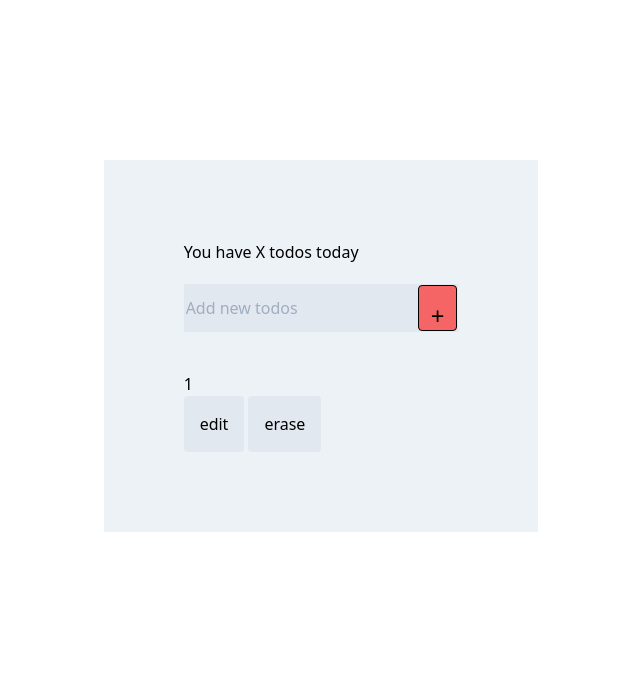
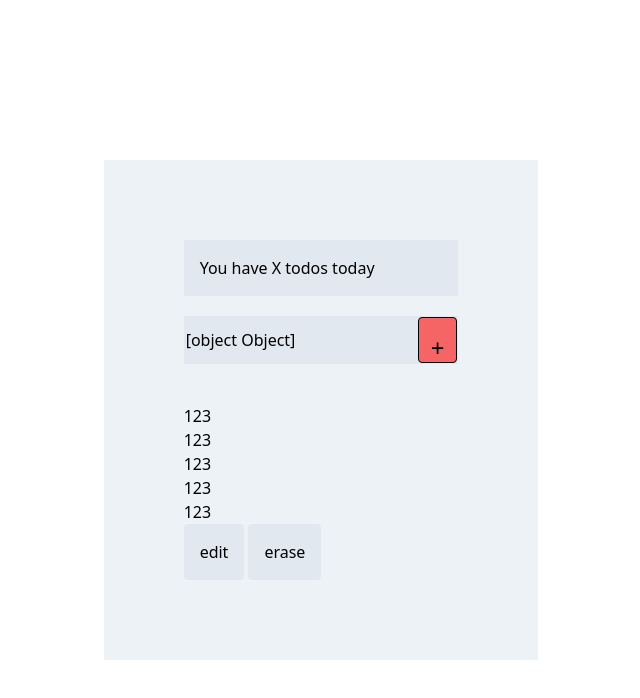
Before and after one commit to ramazandogna/complex-todo-app, a React (Create React App) app: page / in a window 1280 px wide. Shown: the top 698 px of the page, without its empty margins (319-959 px from the left). Built offline with nearby package versions, Linux system fonts and the light colour scheme; the HTML template or start-up script is replaced by a standard one.

Commit message:
Getting more compicate

```diff
--- a/src/App.js
+++ b/src/App.js
@@ -2,33 +2,15 @@ import './App.css';
 
 import React, { useState } from 'react';
 
+import Input from './components/Input.js';
+import List from './components/List';
+
 function App() {
+   const [data, setData] = useState('');
+
    return (
       <div className="flex justify-center align-middle mt-40 ">
-         <div className="justify-center  items-center m-15 inline-block align-middle bg-gray-200 p-20 ">
-            <div className="havetodos mb-5">You have X todos today</div>
-            <div className="flex border bg-gray-300 hover:bg-gray-200 hover:border-black h-12 ">
-               <input
-                  className="flex border bg-gray-300 hover:bg-gray-200 hover:border-black"
-                  type="text"
-                  placeholder="Add new todos"
-               />
-               <button className="bg-red-500 border border-black text-2xl hover:bg-transparent rounded p-3">
-                  +
-               </button>
-            </div>
-            <div className="mt-10 flex ">
-               <ul className="">
-                  <li>1</li>
-                  <button className="bg-gray-300 p-4 mr-1  hover:bg-gray-400 rounded">
-                     edit
-                  </button>
-                  <button className="bg-gray-300 p-4 mr-1 hover:bg-gray-400 rounded">
-                     erase
-                  </button>
-               </ul>
-            </div>
-         </div>
+         <Input setData={setData} data={data} />
       </div>
    );
 }
--- /dev/null
+++ b/src/components/Input.js
@@ -0,0 +1,53 @@
+import React from 'react';
+
+function input(setData, data) {
+   const handleinput = (e) => {
+      setData({
+         ...data,
+         [e.target.name]: e.target.value,
+      });
+   };
+
+   return (
+      <div>
+         <div className="justify-center  items-center m-15 inline-block align-middle bg-gray-200 p-20 ">
+            <div className="havetodos mb-5 p-4 bg-gray-300">
+               You have X todos today
+            </div>
+            <div className="flex border bg-gray-300 hover:bg-gray-200 hover:border-black h-12 ">
+               <input
+                  className="flex border bg-gray-300 hover:bg-gray-200 hover:border-black"
+                  type="text"
+                  name="data"
+                  placeholder="Add new todos"
+                  onChange={(e) => setData(e.target.value)}
+                  value={data}
+               />
+               <button
+                  onClick={handleinput}
+                  className="bg-red-500 border border-black text-2xl hover:bg-transparent rounded p-3"
+               >
+                  +
+               </button>
+            </div>
+            <div className="mt-10 flex ">
+               <ul className="">
+                  <li>123</li>
+                  <li>123</li>
+                  <li>123</li>
+                  <li>123</li>
+                  <li>123</li>
+                  <button className="bg-gray-300 p-4 mr-1  hover:bg-gray-400 rounded">
+                     edit
+                  </button>
+                  <button className="bg-gray-300 p-4 mr-1 hover:bg-gray-400 rounded">
+                     erase
+                  </button>
+               </ul>
+            </div>
+         </div>
+      </div>
+   );
+}
+
+export default input;
--- /dev/null
+++ b/src/components/List.js
@@ -0,0 +1,22 @@
+import React from 'react';
+
+function List() {
+   return (
+      <div className="mt-10 flex ">
+         <ul>
+            <li>1</li>
+            <li>1</li>
+            <li>1</li>
+            <li>1</li>
+            <button className="bg-gray-300 p-4 mr-1  hover:bg-gray-400 rounded">
+               edit
+            </button>
+            <button className="bg-gray-300 p-4 mr-1 hover:bg-gray-400 rounded">
+               erase
+            </button>
+         </ul>
+      </div>
+   );
+}
+
+export default List;
```
